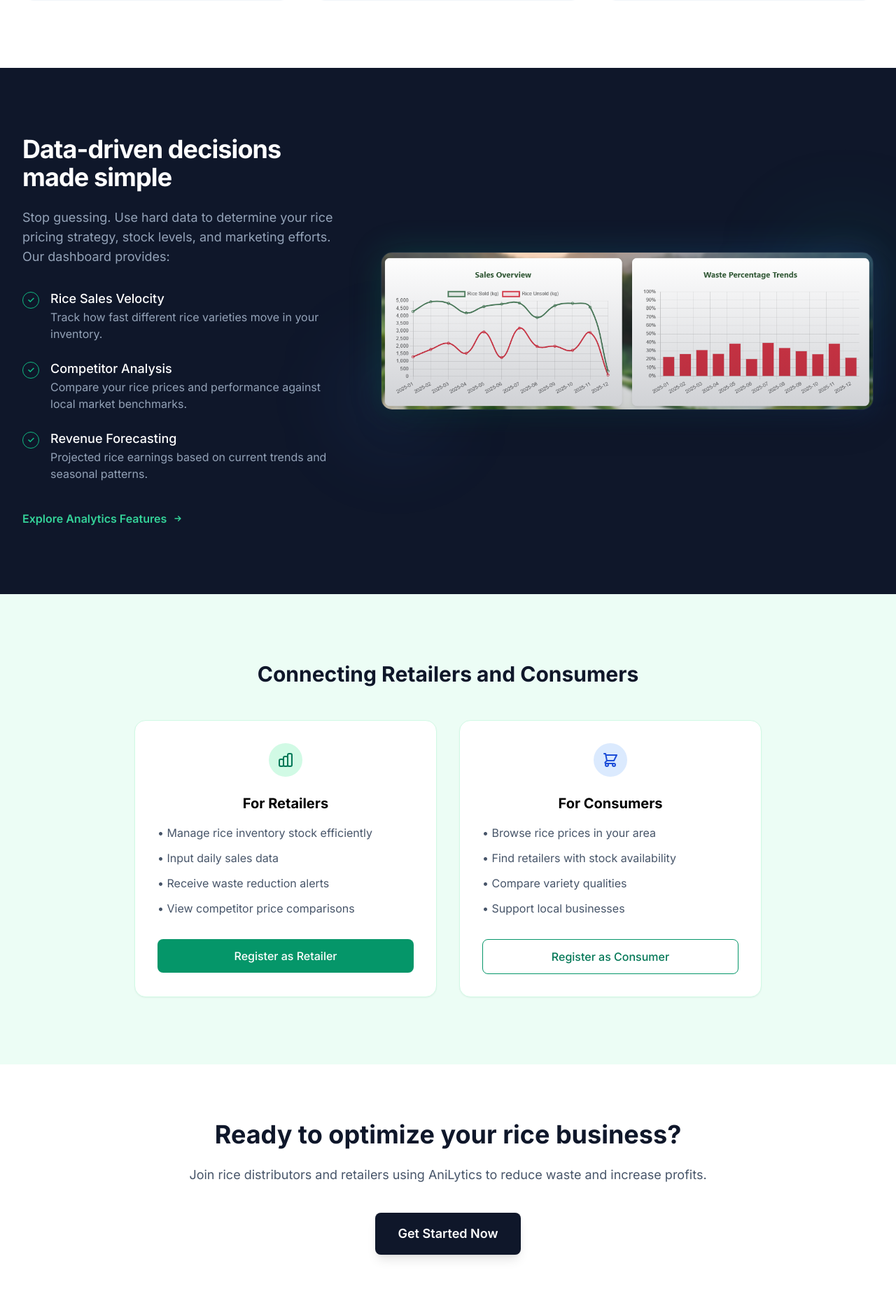
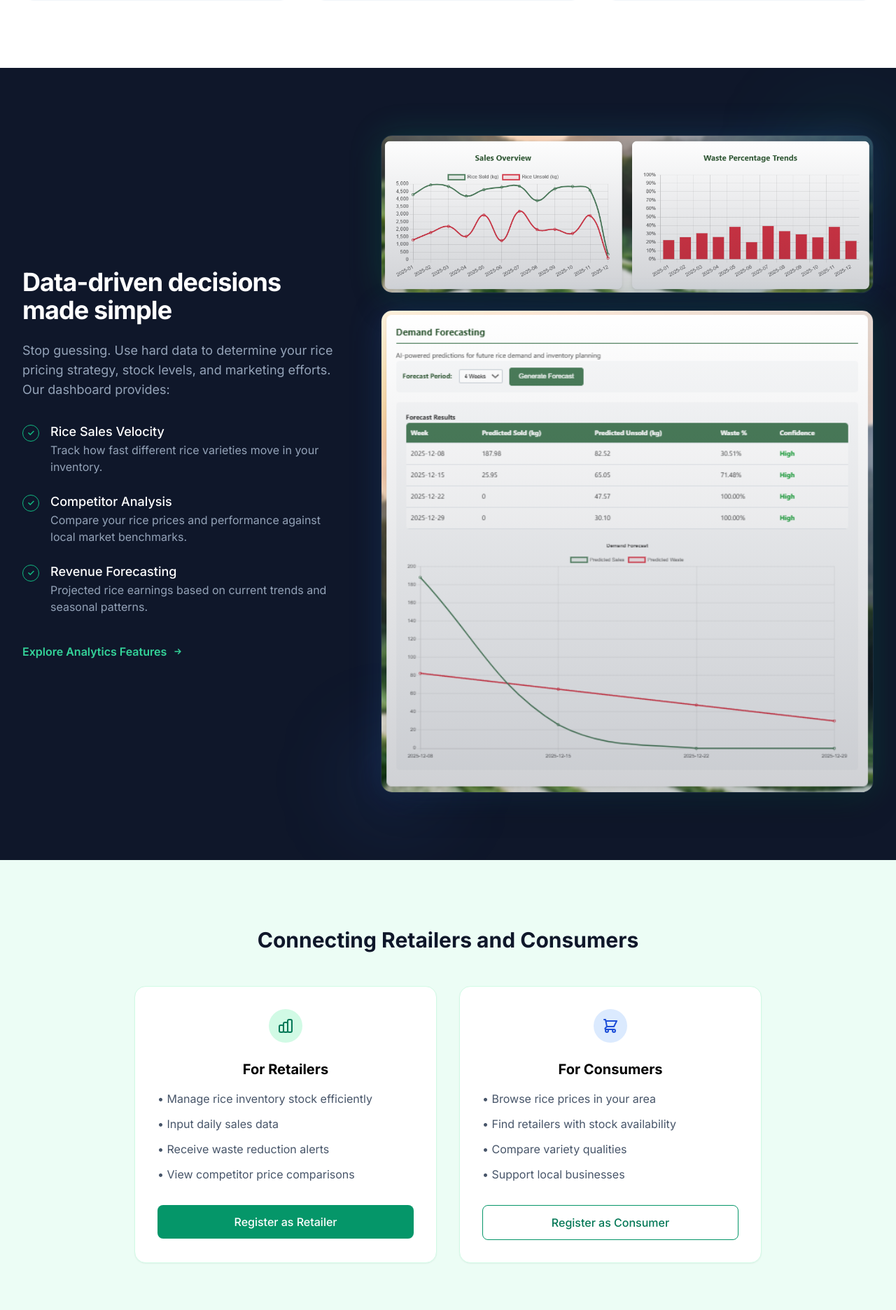
Before and after one commit to Vince0028/anilytics-rice-app, a Python web app: template templates/landing.html in a window 1280 px wide. Shown: the part 1370-3242 px from the top of the page at 70% size. Run offline with Jinja, Linux system fonts and the light colour scheme; the template is opened without the code that fills it, so the values that code supplies are empty; some libraries are stand-ins or nearby versions.

Commit message:
Enhance dashboard section by replacing single image with a grid of two images, improving visual appeal and interactivity

```diff
--- a/templates/landing.html
+++ b/templates/landing.html
@@ -345,7 +345,9 @@
         <div class="absolute -top-10 -right-10 w-40 h-40 bg-emerald-500/10 rounded-full blur-3xl animate-blob"></div>
         <div class="absolute -bottom-10 -left-10 w-40 h-40 bg-blue-500/10 rounded-full blur-3xl animate-blob animation-delay-2000"></div>
 
-        <!-- Dashboard Image with cool effects -->
+        <!-- Dashboard Images Grid -->
+        <div class="grid grid-cols-1 gap-6">
+          <!-- First Image -->
           <div class="relative group">
             <div class="absolute inset-0 bg-gradient-to-r from-emerald-500 to-blue-500 rounded-2xl blur-xl opacity-20 group-hover:opacity-30 transition-opacity duration-500"></div>
             <div class="relative transform hover:scale-105 transition-all duration-500">
@@ -354,8 +356,21 @@
                 alt="Data-driven Analytics Dashboard"
                 class="w-full rounded-2xl shadow-2xl border border-slate-700/50"
               />
-            <!-- Overlay gradient for depth -->
               <div class="absolute inset-0 bg-gradient-to-t from-slate-900/20 to-transparent rounded-2xl pointer-events-none"></div>
+            </div>
+          </div>
+
+          <!-- Second Image -->
+          <div class="relative group">
+            <div class="absolute inset-0 bg-gradient-to-r from-blue-500 to-emerald-500 rounded-2xl blur-xl opacity-20 group-hover:opacity-30 transition-opacity duration-500"></div>
+            <div class="relative transform hover:scale-105 transition-all duration-500">
+              <img
+                src="{{ url_for('static', filename='../image/Landing page img/Data-driven decisions made simple2.png') }}"
+                alt="Advanced Analytics Features"
+                class="w-full rounded-2xl shadow-2xl border border-slate-700/50"
+              />
+              <div class="absolute inset-0 bg-gradient-to-t from-slate-900/20 to-transparent rounded-2xl pointer-events-none"></div>
+            </div>
           </div>
         </div>
       </div>
```
Lines whose indentation alone changed are shown as unchanged.
